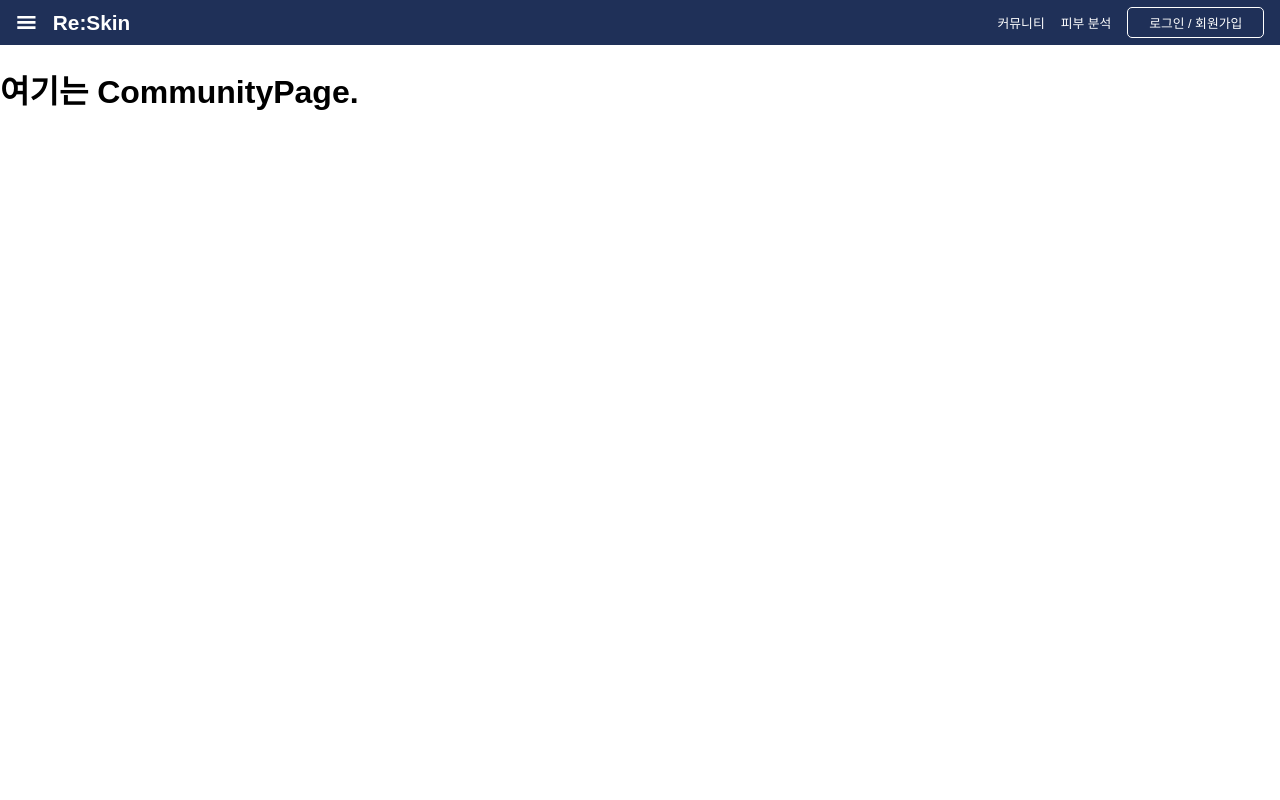
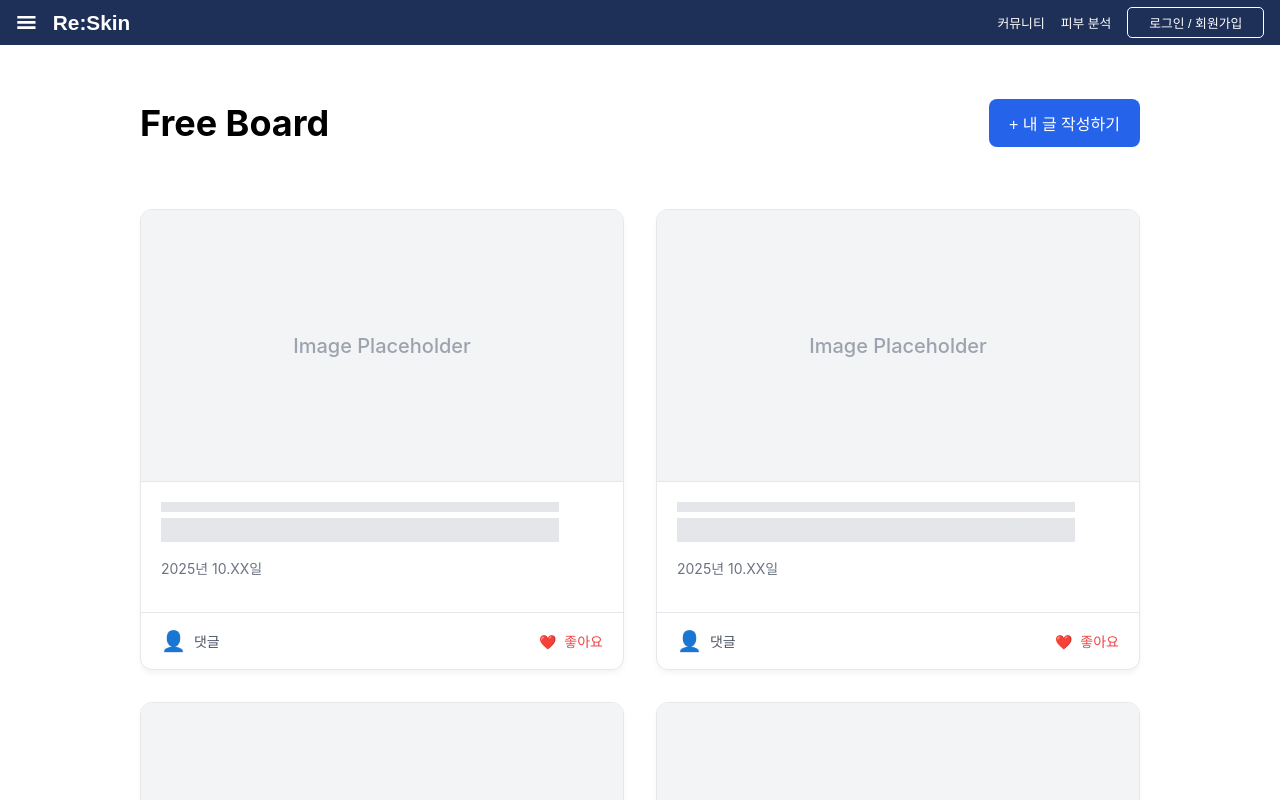
Before and after one commit to tab-captains/RE-Skin-fe, a React (Vite) app: page /community in a window 1280 px wide. Shown: the top 800 px of the page. Built offline with nearby package versions, Linux system fonts and the light colour scheme.

Commit message:
feat/communityPage: 커뮤니티 페이지 기본 UI 생성

```diff
--- /dev/null
+++ b/src/features/community/pages/CommunityPage.css
@@ -0,0 +1,111 @@
+.pageContainer {
+  width: 90%;
+  max-width: 1000px;
+  margin: 2rem auto;
+  font-family: -apple-system, BlinkMacSystemFont, "Segoe UI", Roboto, "Helvetica Neue", Arial, sans-serif;
+}
+
+.header {
+  display: flex;
+  justify-content: space-between;
+  align-items: center;
+  margin-bottom: 2.5rem;
+}
+
+.title {
+  font-size: 2.25rem;
+  font-weight: bold;
+}
+
+.writeButton {
+  background-color: #2563EB;
+  color: white;
+  border: none;
+  padding: 0.75rem 1.25rem;
+  border-radius: 8px;
+  font-size: 1rem;
+  font-weight: 500;
+  cursor: pointer;
+  transition: background-color 0.2s;
+}
+
+.writeButton:hover {
+  background-color: #1D4ED8;
+}
+
+.grid {
+  display: grid;
+  grid-template-columns: repeat(2, 1fr);
+  gap: 2rem;
+}
+
+.card {
+  border: 1px solid #E5E7EB;
+  border-radius: 12px;
+  overflow: hidden;
+  box-shadow: 0 4px 6px -1px rgba(0, 0, 0, 0.05);
+  background-color: #FFFFFF;
+}
+
+.imagePlaceholder {
+  width: 100%;
+  aspect-ratio: 16 / 9;
+  background-color: #F3F4F6;
+  display: flex;
+  align-items: center;
+  justify-content: center;
+  color: #9CA3AF;
+  font-size: 1.25rem;
+  font-weight: 500;
+  border-bottom: 1px solid #E5E7EB;
+}
+
+.content {
+  padding: 1.25rem;
+}
+
+.scribbleText {
+  width: 90%;
+  height: 2.5rem;
+  background: linear-gradient(
+    to bottom,
+    #D1D5DB 0%,
+    #D1D5DB 10px,
+    transparent 10px,
+    transparent 16px,
+    #D1D5DB 16px,
+    #D1D5DB 26px
+  );
+  opacity: 0.6;
+  margin-bottom: 1rem;
+}
+
+.date {
+  font-size: 0.875rem;
+  color: #6B7280;
+}
+
+.footer {
+  display: flex;
+  justify-content: space-between;
+  align-items: center;
+  padding: 1rem 1.25rem;
+  border-top: 1px solid #E5E7EB;
+  font-size: 0.875rem;
+  color: #4B5563;
+}
+
+.userInfo,
+.likes {
+  display: flex;
+  align-items: center;
+  gap: 0.5rem; /* 8px */
+}
+
+.userIcon {
+  font-size: 1.25rem;
+}
+
+.likes {
+  color: #EF4444;
+}
--- a/src/features/community/pages/CommunityPage.jsx
+++ b/src/features/community/pages/CommunityPage.jsx
@@ -1,8 +1,48 @@
-const CommunityPage=()=>{
-  return(
-    <h1>
-      여기는 CommunityPage.
-    </h1>
+import React from 'react';
+import './CommunityPage.css';
+
+const PostCard = () => {
+  return (
+    <div className="card">
+      <div className="imagePlaceholder">
+        <span>Image Placeholder</span>
+      </div>
+
+      <div className="content">
+        <div className="scribbleText"></div>
+        <p className="date">2025년 10.XX일</p>
+      </div>
+
+      <div className="footer">
+        <div className="userInfo">
+          <span className="userIcon">👤</span>
+          <span>댓글</span>
+        </div>
+        <div className="likes">
+          <span>❤️</span>
+          <span>좋아요</span>
+        </div>
+      </div>
+    </div>
   );
 };
+
+const CommunityPage = () => {
+  return (
+    <div className="pageContainer">
+      <div className="header">
+        <h1 className="title">Free Board</h1>
+        <button className="writeButton">+ 내 글 작성하기</button>
+      </div>
+
+      <div className="grid">
+        <PostCard />
+        <PostCard />
+        <PostCard />
+        <PostCard />
+      </div>
+    </div>
+  );
+};
+
 export default CommunityPage;
```
